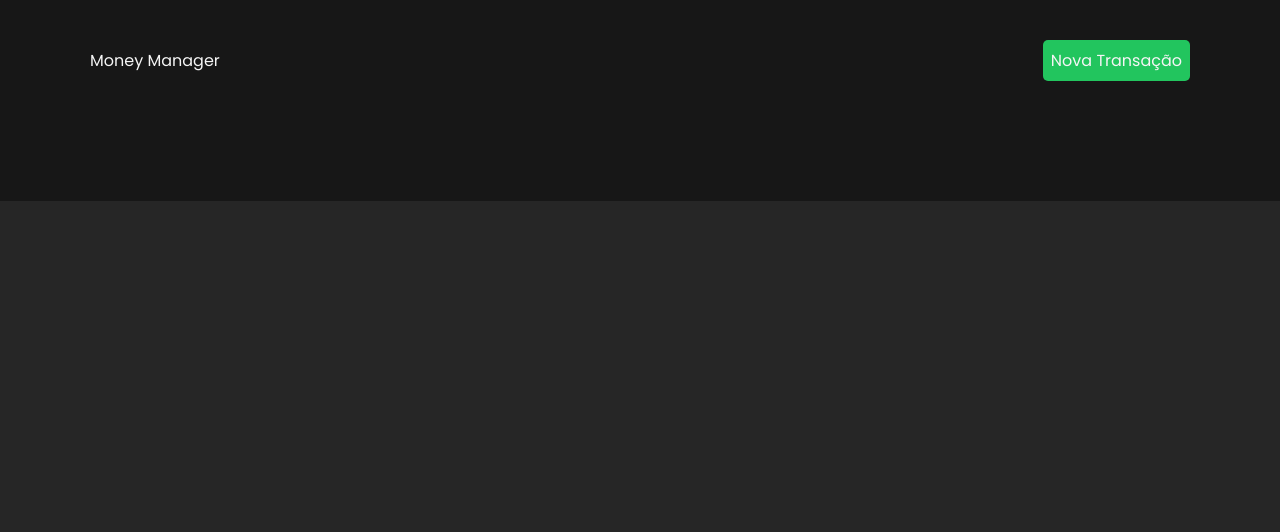
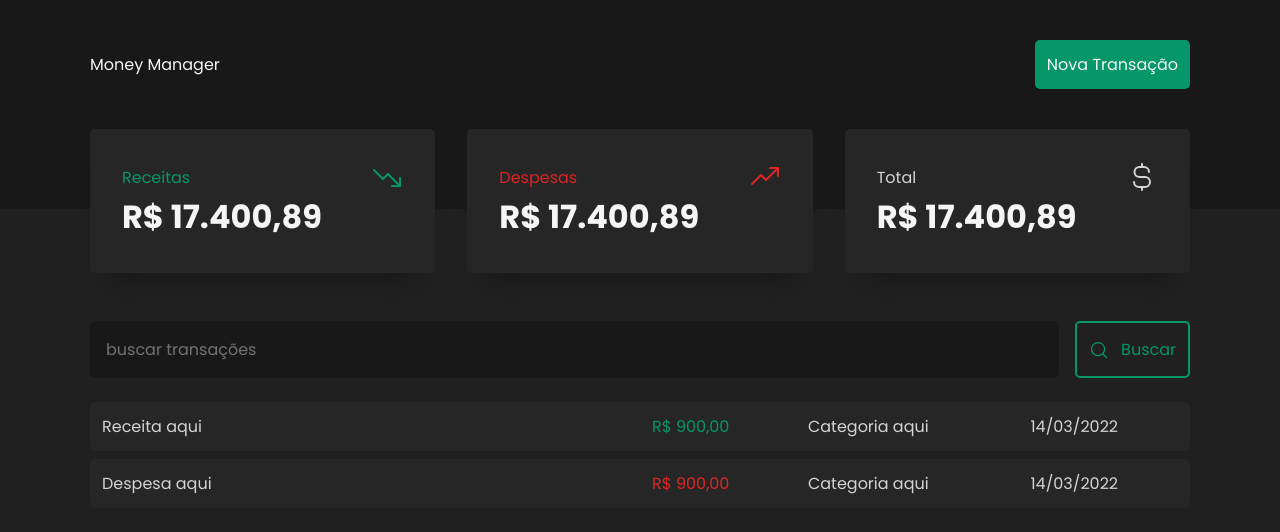
Before and after one commit to MrNaceja/money-manager, a React (Vite) app: page / in a window 1280 px wide. Shown: the top 532 px of the page. Built offline with nearby package versions, Linux system fonts and the light colour scheme.

Commit message:
novos recursos do dashboard

```diff
--- a/package.json
+++ b/package.json
@@ -9,6 +9,7 @@
     "preview": "vite preview"
   },
   "dependencies": {
+    "@radix-ui/react-dialog": "^1.0.3",
     "@types/styled-components": "^5.1.26",
     "phosphor-react": "^1.4.1",
     "react": "^18.2.0",
--- a/src/components/Header/index.tsx
+++ b/src/components/Header/index.tsx
@@ -1,5 +1,6 @@
 import { StyledButtonFilled, StyledButtonOutlined } from '../../styles/Button';
 import { StyledHeader, StyledHeaderContainer } from './styles';
+import * as Dialog from '@radix-ui/react-dialog';
 export default function Header() {
     return (
         <StyledHeaderContainer>
@@ -7,9 +8,20 @@ export default function Header() {
                 <div>
                     Money Manager
                 </div>
-                <StyledButtonFilled title="Criar nova transação">
-                    Nova Transação
-                </StyledButtonFilled>
+
+                <Dialog.Root>
+                    <Dialog.Trigger asChild>
+                        <StyledButtonFilled title="Criar nova transação">
+                            Nova Transação
+                        </StyledButtonFilled>
+                    </Dialog.Trigger>
+                    <Dialog.Portal>
+                        <Dialog.Content>
+                            <Dialog.Title>Nova transação</Dialog.Title>
+                            <Dialog.Close />
+                        </Dialog.Content>
+                    </Dialog.Portal>
+                </Dialog.Root>
             </StyledHeader>
         </StyledHeaderContainer>
     )
--- /dev/null
+++ b/src/components/SearchForm/index.tsx
@@ -0,0 +1,14 @@
+import { StyledButtonOutlined } from "../../styles/Button";
+import { StyledSearchFormContainer } from "./styles";
+import { MagnifyingGlass } from 'phosphor-react'
+
+export default function SearchForm() {
+    return (
+        <StyledSearchFormContainer>
+            <input type="text" placeholder="buscar transações"/>
+            <StyledButtonOutlined>
+               <MagnifyingGlass size={20}/>  Buscar
+            </StyledButtonOutlined>
+        </StyledSearchFormContainer>
+    )
+}
--- /dev/null
+++ b/src/components/SearchForm/styles.ts
@@ -0,0 +1,20 @@
+import styled from "styled-components";
+
+export const StyledSearchFormContainer = styled.form`
+    display: flex;
+    gap: 1rem;
+
+    input{
+        flex: 1;
+        border-radius: 5px;
+        border:none;
+        background: ${props => props.theme["gray-900"]};
+        color: ${props => props.theme["gray-300"]};
+        padding: 1rem;
+
+        &::placeholder {
+            color: ${props => props.theme["gray-400"]}
+        }
+    }
+
+`
--- /dev/null
+++ b/src/components/Summary/index.tsx
@@ -0,0 +1,34 @@
+import { TrendDown, TrendUp, CurrencyDollarSimple } from 'phosphor-react';
+import {
+    StyledSummaryContainer,
+    StyledSummaryExpenseCard,
+    StyledSummaryPerformanceCard,
+    StyledSummaryBalanceCard } from './styles';
+
+export default function Summary() {
+    return (
+        <StyledSummaryContainer>
+            <StyledSummaryPerformanceCard>
+                <header>
+                    <span>Receitas</span>
+                    <TrendDown size={32} />
+                </header>
+                <strong>R$ 17.400,89</strong>
+            </StyledSummaryPerformanceCard>
+            <StyledSummaryExpenseCard>
+                <header>
+                    <span>Despesas</span>
+                    <TrendUp size={32} />
+                </header>
+                <strong>R$ 17.400,89</strong>
+            </StyledSummaryExpenseCard>
+            <StyledSummaryBalanceCard>
+                <header>
+                    <span>Total</span>
+                    <CurrencyDollarSimple size={32} />
+                </header>
+                <strong>R$ 17.400,89</strong>
+            </StyledSummaryBalanceCard>
+        </StyledSummaryContainer>
+    )
+}
--- /dev/null
+++ b/src/components/Summary/styles.ts
@@ -0,0 +1,42 @@
+import styled from "styled-components";
+
+export const StyledSummaryContainer = styled.section`
+    width:100%;
+    max-width: 1100px;
+    margin: 0 auto;
+    display: grid;
+    grid-template-columns: repeat(3, 1fr);
+    gap: 2rem;
+    margin-top: -5rem;
+`
+
+const StyledSummaryCard = styled.div`
+    padding: 2rem;
+    border-radius: 5px;
+    background: ${props => props.theme["gray-700"]};
+    box-shadow: 0 25px 20px -20px ${props => props.theme["gray-900"]};
+    header {
+        display: flex;
+        align-items:center;
+        justify-content: space-between;
+    }
+
+    strong {
+        font-size: 2rem
+    }
+`
+export const StyledSummaryBalanceCard = styled(StyledSummaryCard)`
+    header {
+        color: ${props => props.theme["gray-300"]};
+    }
+`
+export const StyledSummaryPerformanceCard = styled(StyledSummaryCard)`
+    header {
+        color: ${props => props.theme["green-500"]};
+    }
+`
+export const StyledSummaryExpenseCard = styled(StyledSummaryCard)`
+    header {
+        color: ${props => props.theme["red-500"]};
+    }
+`
--- a/src/pages/Dashboard/index.tsx
+++ b/src/pages/Dashboard/index.tsx
@@ -1,7 +1,44 @@
 import Header from "../../components/Header";
+import Summary from "../../components/Summary";
+import SearchForm from '../../components/SearchForm/index';
+import {
+  StyledTransactionsContainer,
+  StyledTransactionsTable,
+  StyledHighlightValuePerformance,
+  StyledHighlightValueExpense } from "./styles";
 
 export default function Dashboard() {
     return (
-        <Header />
+       <>
+         <Header />
+        <Summary />
+        <StyledTransactionsContainer>
+          <SearchForm />
+          <StyledTransactionsTable>
+            <tbody>
+                <tr>
+                  <td>Receita aqui</td>
+                  <td>
+                    <StyledHighlightValuePerformance>
+                      R$ 900,00
+                    </StyledHighlightValuePerformance>
+                    </td>
+                  <td>Categoria aqui</td>
+                  <td>14/03/2022</td>
+                </tr>
+                <tr>
+                  <td>Despesa aqui</td>
+                  <td>
+                    <StyledHighlightValueExpense>
+                      R$ 900,00
+                    </StyledHighlightValueExpense>
+                  </td>
+                  <td>Categoria aqui</td>
+                  <td>14/03/2022</td>
+                </tr>
+            </tbody>
+          </StyledTransactionsTable>
+        </StyledTransactionsContainer>
+       </>
     )
 }
--- /dev/null
+++ b/src/pages/Dashboard/styles.ts
@@ -0,0 +1,33 @@
+import styled from 'styled-components';
+
+export const StyledTransactionsContainer = styled.main`
+    width:100%;
+    max-width: 1100px;
+    margin: 3rem auto 0;
+`
+
+export const StyledTransactionsTable = styled.table`
+    border-collapse: separate;
+    border-spacing: 0 .5rem;
+    width: 100%;
+    color: ${props => props.theme['gray-300']};
+    margin-top: 1rem;
+    td {
+        padding:.75rem;
+        background: ${prosp => prosp.theme['gray-700']};
+        &:first-child {
+            width: 50%;
+            border-radius: 5px 0 0 5px;
+        }
+        &:last-child {
+            border-radius: 0 5px 5px 0;
+        }
+    }
+`
+
+export const StyledHighlightValuePerformance = styled.span`
+    color: ${props=>props.theme['green-500']}
+`
+export const StyledHighlightValueExpense = styled.span`
+    color: ${props=>props.theme['red-500']}
+`
--- a/src/styles/Button.ts
+++ b/src/styles/Button.ts
@@ -1,11 +1,14 @@
 import styled from "styled-components";
 
 const StyledButton = styled.button`
-    padding: .5rem;
+    padding: .75rem;
     border-radius:5px;
     cursor:pointer;
     transition: 0.2s;
     border:none;
+    display:flex;
+    align-items: center;
+    column-gap: .75rem;
 `
 
 export const StyledButtonOutlined = styled(StyledButton)`
--- a/src/styles/themes/themeDefault.ts
+++ b/src/styles/themes/themeDefault.ts
@@ -4,11 +4,11 @@ export const themeDefault = {
     'gray-300': '#D4D4D4',
     'gray-400': '#737373',
     'gray-500': '#525252',
-    'gray-700': '#404040',
-    'gray-800': '#262626',
-    'gray-900': '#171717',
+    'gray-700': '#262626',
+    'gray-800': '#202020',
+    'gray-900': '#181818',
 
-    'green-500': '#22C55E',
+    'green-500': '#059669',
     'green-800': '#065F46',
 
     'red-500': '#DC2626',
```
Also changed, not shown: 1 other file (tests, documents, lock files or other folders).
